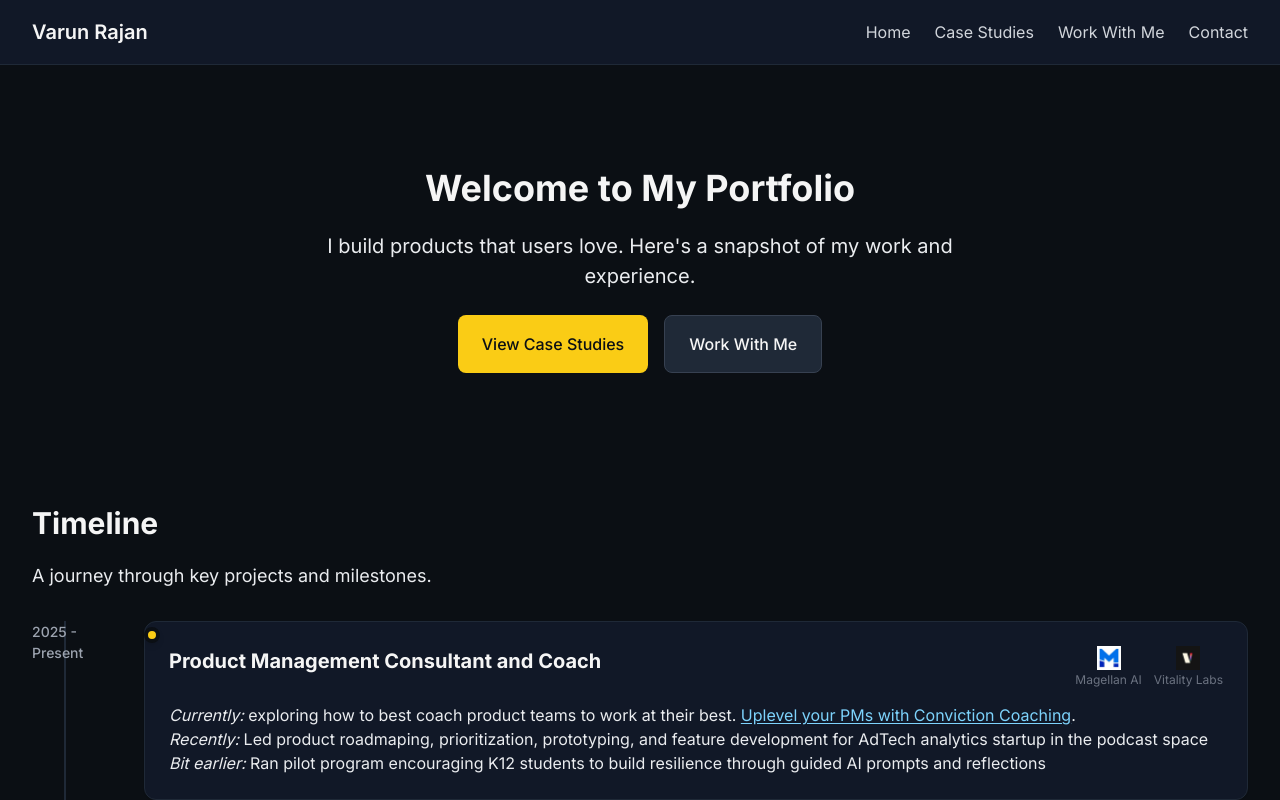
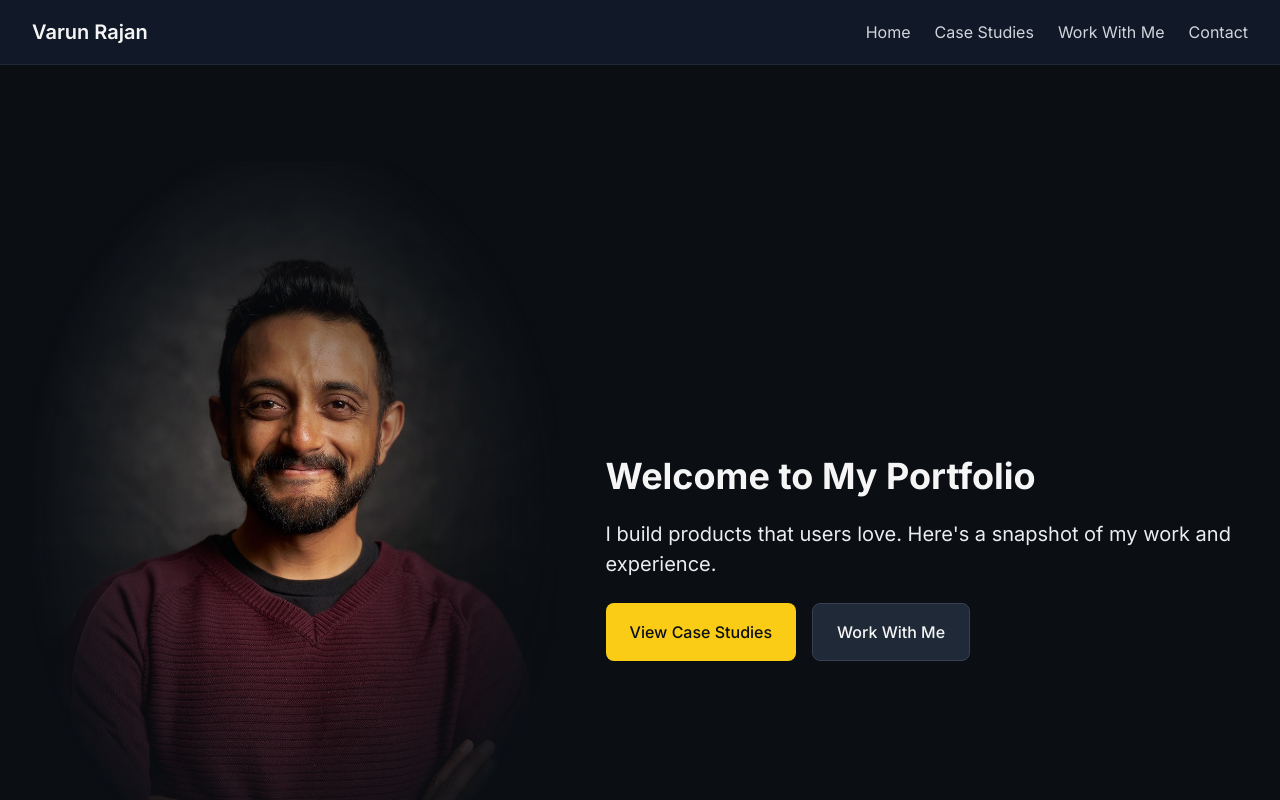
Before and after one commit to varunrajan/portfolio, a Next.js app: page / in a window 1280 px wide. Shown: the top 800 px of the page. Built offline with nearby package versions, Linux system fonts and the light colour scheme.

Commit message:
Create hero layout, add photo, and finalize edge fading

```diff
--- a/src/app/page.tsx
+++ b/src/app/page.tsx
@@ -84,14 +84,31 @@ export default function Home() {
   return (
     <>
       <Section className="bg-bg-page">
-        <div className="text-center py-3xl">
+        <header className="py-3xl">
+          <div className="grid grid-cols-1 md:grid-cols-[minmax(0,0.45fr)_minmax(0,0.55fr)] gap-xl md:gap-2xl items-center">
+            {/* Left column: photo */}
+            <figure className="flex justify-center md:justify-start order-1 md:order-none w-full max-w-[85%] md:max-w-none mx-auto md:mx-0">
+              <div className="relative w-full max-w-sm md:max-w-full flex items-center justify-center">
+                <img
+                  src="/photos/varun-hero.jpeg"
+                  alt="Varun Rajan"
+                  className="w-full h-auto object-contain rounded-xl hero-image-fade object-center"
+                  width={380}
+                  height={507}
+                  sizes="(max-width: 767px) 85vw, 42vw"
+                />
+              </div>
+            </figure>
+
+            {/* Right column: hero content */}
+            <div className="order-2 md:order-none text-left">
               <h1 className="text-4xl font-bold text-text-heading mb-md">
                 Welcome to My Portfolio
               </h1>
-          <p className="text-xl text-text-body max-w-2xl mx-auto mb-lg">
+              <p className="text-xl text-text-body max-w-2xl mb-lg">
                 I build products that users love. Here's a snapshot of my work and experience.
               </p>
-          <div className="flex gap-md justify-center">
+              <div className="flex flex-wrap gap-md">
                 <Button href="/case-studies" variant="primary">
                   View Case Studies
                 </Button>
@@ -100,6 +117,8 @@ export default function Home() {
                 </Button>
               </div>
             </div>
+          </div>
+        </header>
       </Section>
 
       <Section className="bg-bg-page">
--- a/src/styles/globals.css
+++ b/src/styles/globals.css
@@ -113,4 +113,24 @@
     -webkit-box-orient: vertical;
     overflow: hidden;
   }
+
+  /* Hero image: soft fade on all edges, center stays opaque */
+  .hero-image-fade {
+    -webkit-mask-image: radial-gradient(
+      ellipse 65% 60% at 50% 45%,
+      black 15%,
+      transparent 80%
+    );
+    mask-image: radial-gradient(
+      ellipse 65% 60% at 50% 45%,
+      black 15%,
+      transparent 80%
+    );
+    -webkit-mask-size: 100% 100%;
+    mask-size: 100% 100%;
+    -webkit-mask-position: center;
+    mask-position: center;
+    -webkit-mask-repeat: no-repeat;
+    mask-repeat: no-repeat;
+  }
 }
```
Lines whose indentation alone changed are shown as unchanged.
